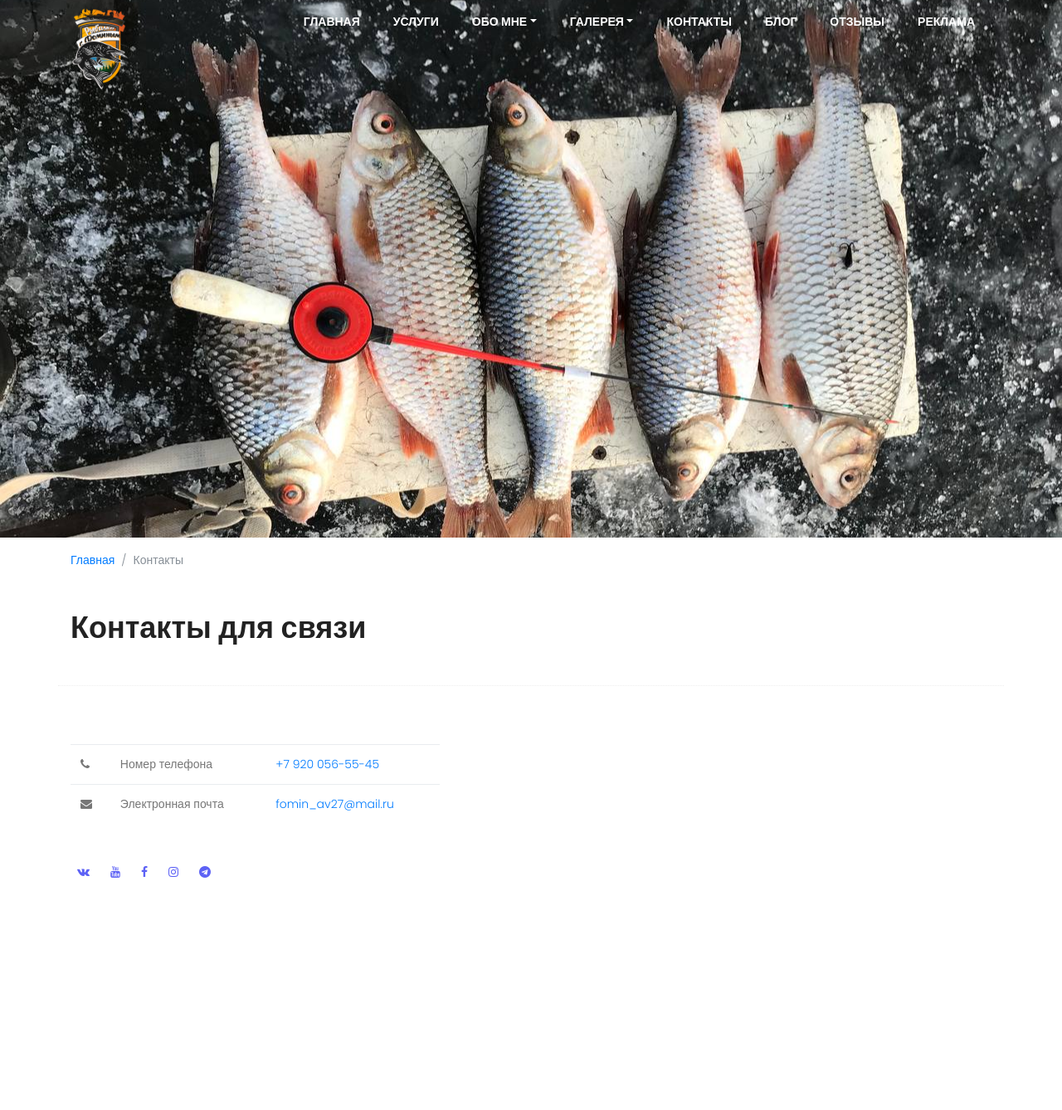
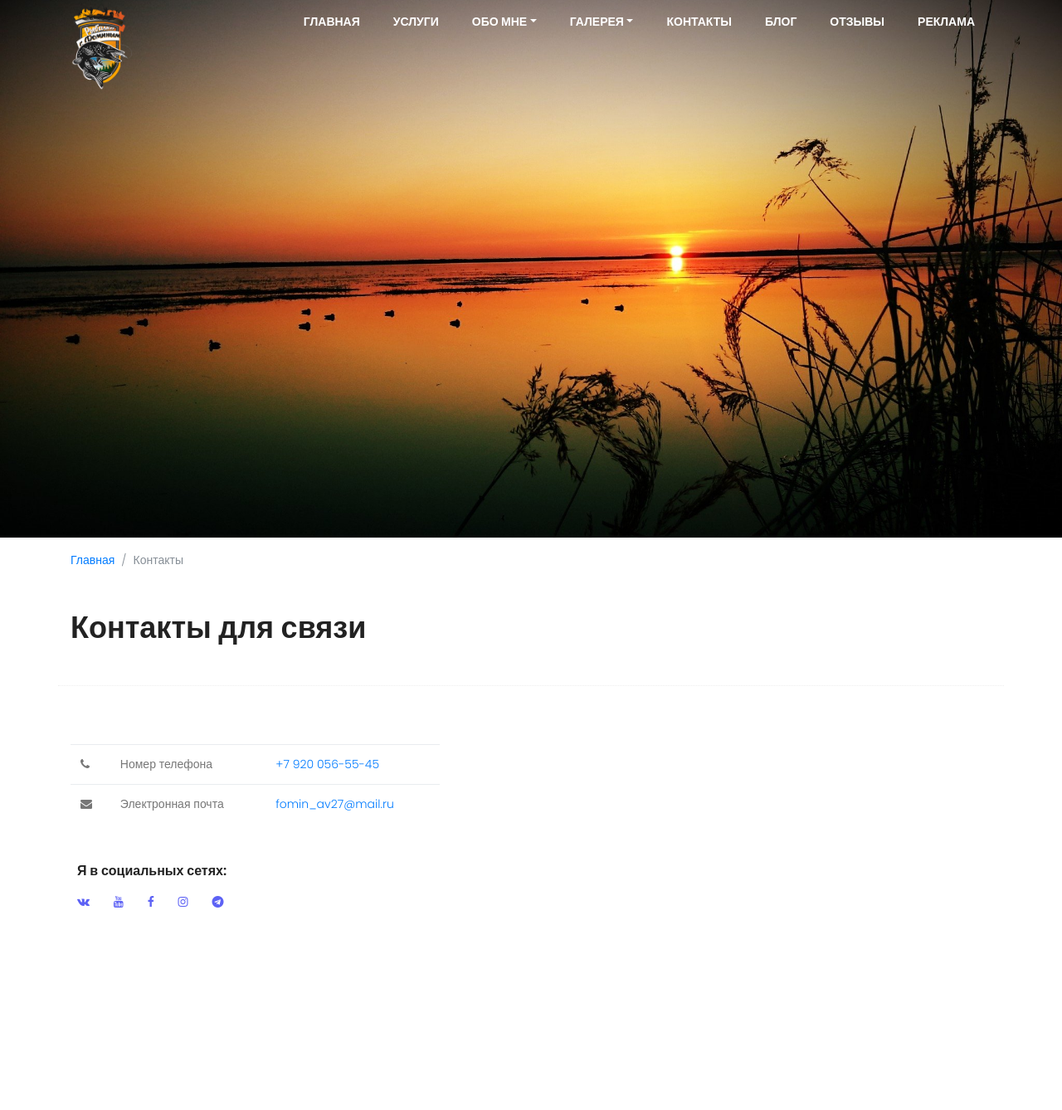
Before and after one commit to dgolov/FominFishing, a Django app: page /contact in a window 1280 px wide. Shown: the top 1338 px of the page at 83% size. Run offline with Django 4.2, Linux system fonts and the light colour scheme; data that the repository does not hold is empty; some libraries are stand-ins or nearby versions.

Commit message:
Updated contact page

```diff
--- a/templates/contact.html
+++ b/templates/contact.html
@@ -3,7 +3,7 @@
 
 {% block content %}
     <section class="generic-banner relative"
-             style="background: url({% static 'img/contacts/photo_2022-04-10 13.31.20.jpeg' %});
+             style="background: url({% static 'img/contacts/1647332679_39-kartinkin-net-p-kartinki-na-rabochii-stol-ribalka-42.jpeg' %});
                      background-size: cover; background-position: center 30%;">
         {% include 'inc/navbar.html' %}
         <div class="container">
@@ -42,8 +42,11 @@
                         </tr>
                         </tbody>
                     </table>
-                    <div class="social d-flex align-items-center mt-5 ml-2">
-                        {% include 'inc/social-links.html' %}
+                    <div class="mt-5 ml-2"><h5>Я в социальных сетях:</h5></div>
+                    <div class="social d-flex align-items-center mt-3 ml-2">
+                        <div>
+                            {% include 'inc/social-links.html' %}
+                        </div>
                     </div>
                 </div>
                 <div class="col-md-7">
```
Also changed, not shown: web/static/img/contacts/1647332679_39-kartinkin-net-p-kartinki-na-rabochii-stol-ribalka-42.jpeg (added), web/static/img/contacts/photo_2022-04-10 13.31.20.jpeg (deleted).
